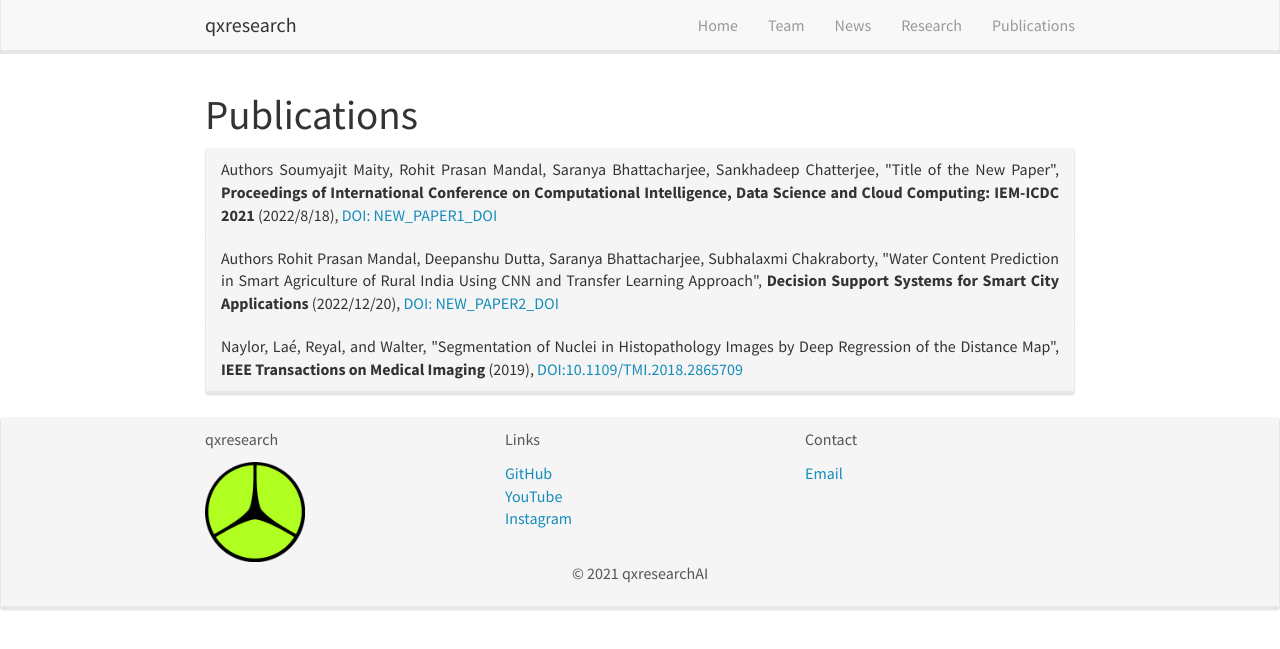
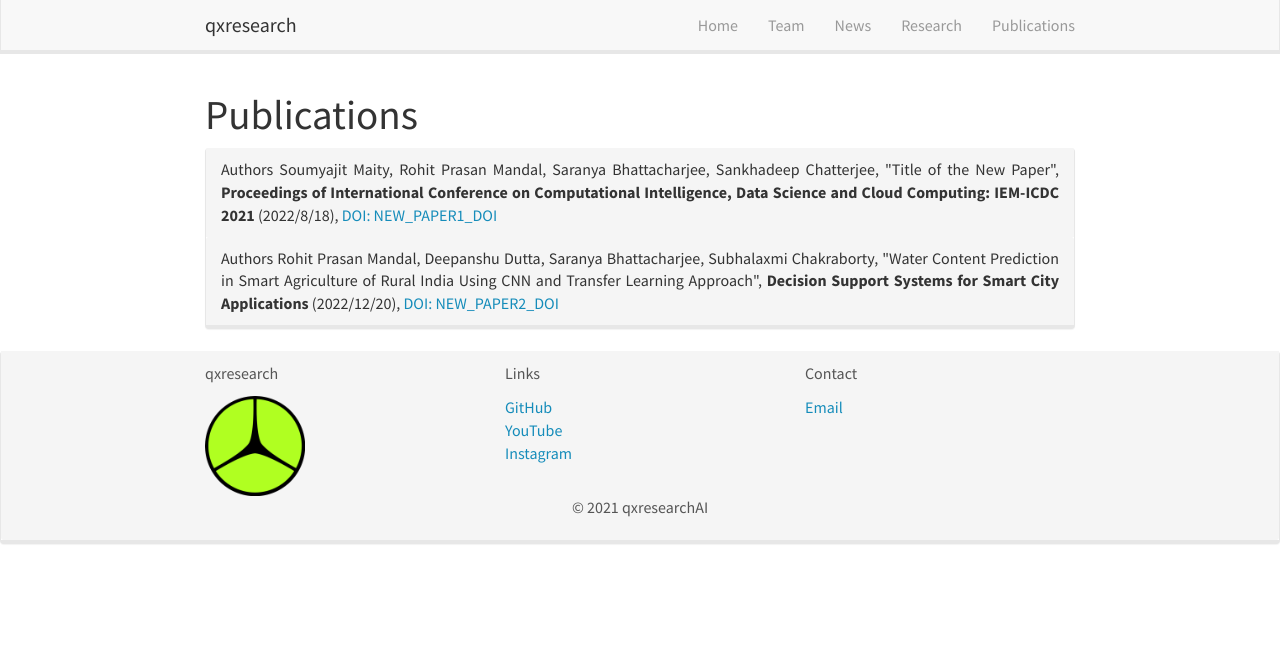
Before and after one commit to qxresearch/qxresearch.github.io, a Jekyll site: the page built from _pages/publications.html, in a window 1280 px wide. Shown: the top 649 px of the page. Built offline with Jekyll 4.4.1, drawn with Linux system fonts in a browser that asks for light colours; nearby versions of some CDN libraries.

Commit message:
Update publications.html

```diff
--- a/_pages/publications.html
+++ b/_pages/publications.html
@@ -75,40 +75,5 @@ permalink: /publications/
             </div>
         </div>
 
-        <!-- Continue with other publications -->
-        {% for publi in site.data.publications %}
-            <div class="panel-heading">
-                <!-- authors -->
-                {% assign authors = "" | split: "/" %}
-                {% for author in publi.author %}
-                    {% assign authors = authors | push: author.family %}
-                {% endfor %}
-                {{ authors | array_to_sentence_string }},
-
-                <!-- title with link -->
-                "{{ publi.title }}",
-
-                <!-- container -->
-                <b>{{ publi.container-title }}</b>
-
-                <!-- issued date -->
-                ({{ publi.issued.date-parts | jsonify | slice: 3,4 }}),
-
-                <!-- DOI -->
-                {% if publi.DOI %}
-                    <a href="https://doi.org/{{publi.DOI}}">DOI:{{publi.DOI}}</a>
-                {% endif %}
-            </div>
-
-            <div id="collapse{{forloop.index}}" class="panel-collapse collapse">
-                <div class="panel-body">
-                    <p>{{ publi.abstract }}</p>
-
-                    <a class="btn btn-outline-primary" href="https://doi.org/{{publi.DOI}}"
-                    role="button" target="blank">Link</a>
-                </div>
-            </div>
-        {% endfor %}
-
     </div>
 </div>
```
